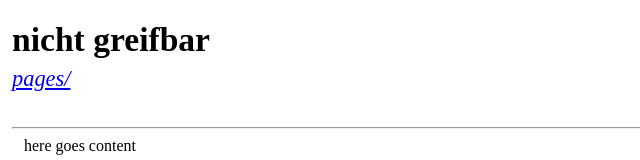
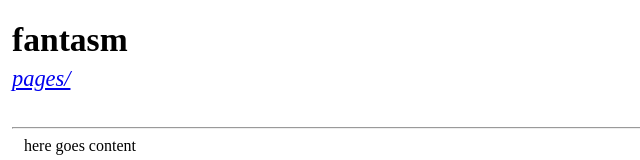
Before and after one commit to wswakefield/wswakefield.github.io, a plain HTML site: page pages/nichtgreifbar.html in a window 1280 px wide. Shown: the top 160 px of the page, without its empty margins (0-640 px from the left). Drawn offline with Linux system fonts and the light colour scheme.

Commit message:
Update nichtgreifbar.html

```diff
--- a/pages/nichtgreifbar.html
+++ b/pages/nichtgreifbar.html
@@ -13,7 +13,7 @@
 
 <div class="flex-container">
    <header class="header">
-        <h1 class="header_title">nicht greifbar</h1>
+        <h1 class="header_title">fantasm</h1>
         <h3 class="header_sub"><a class="blue" href="/pages.html">pages/</a></h3>
         <br>
         <hr>
```
